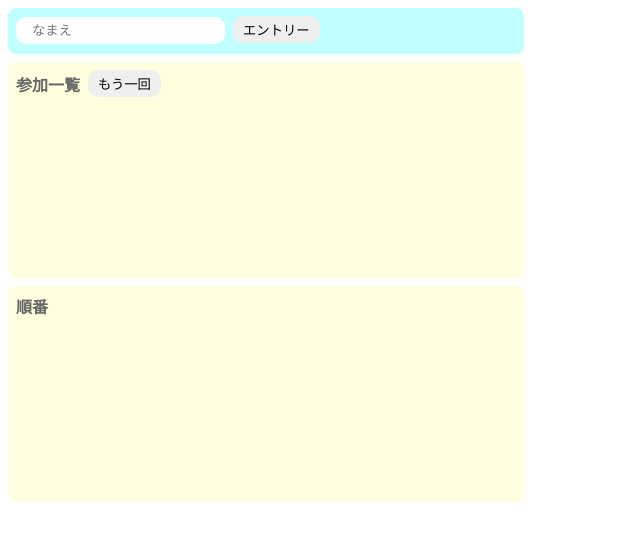
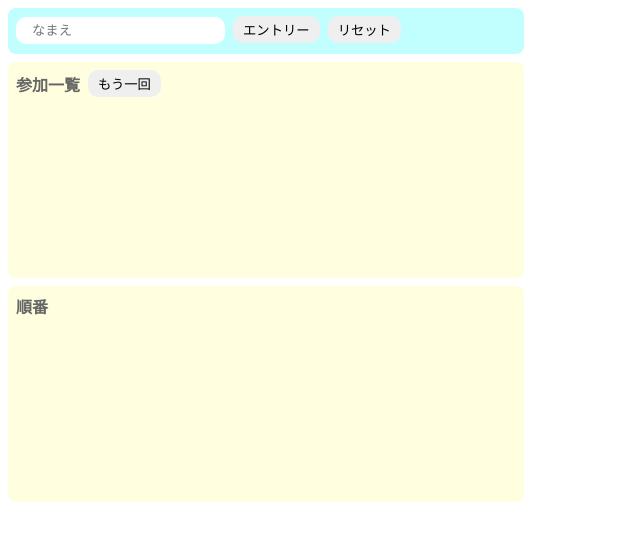
Before and after one commit to ksbmyk/shuffle-app, a React (Create React App) app: page / in a window 1280 px wide. Shown: the top 540 px of the page, without its empty margins (0-640 px from the left). Built offline with nearby package versions, Linux system fonts and the light colour scheme.

Commit message:
リセット機能追加

```diff
--- a/src/App.jsx
+++ b/src/App.jsx
@@ -33,11 +33,18 @@ const App = () => {
         };
     };
 
+    const onClickReset = () => {
+        setMembers([]);
+        setShuffledMembers([]);
+        setIsShuffled(true);
+    }
+
     return (
         <>
             <div className="input-area">
                 <input placeholder="なまえ" value={memberName} onChange={onChangeMenberName}></input>
                 <button id="add-button" onClick={onClickAdd}>エントリー</button>
+                <button id="add-button" onClick={onClickReset}>リセット</button>
             </div>
             <div className="member-area">
                 <div className='list-row'>
```
